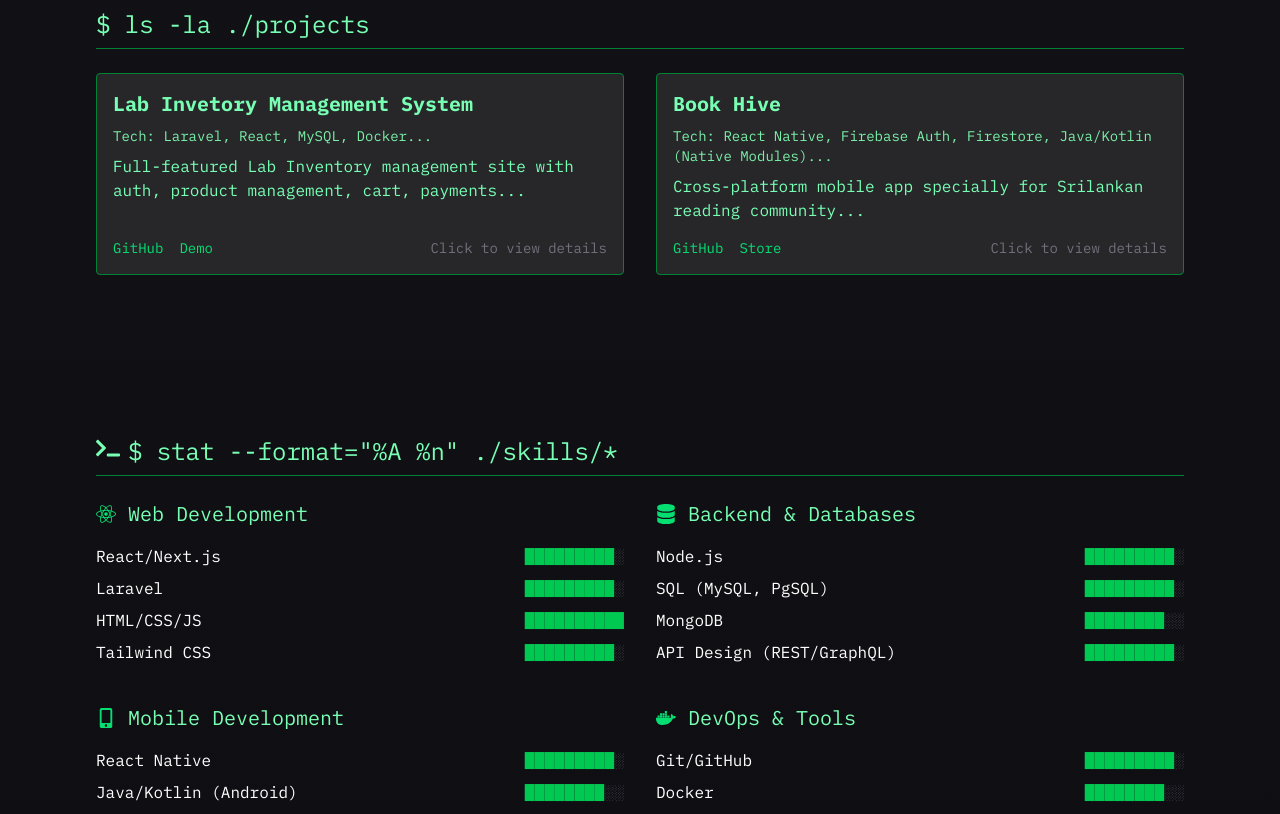
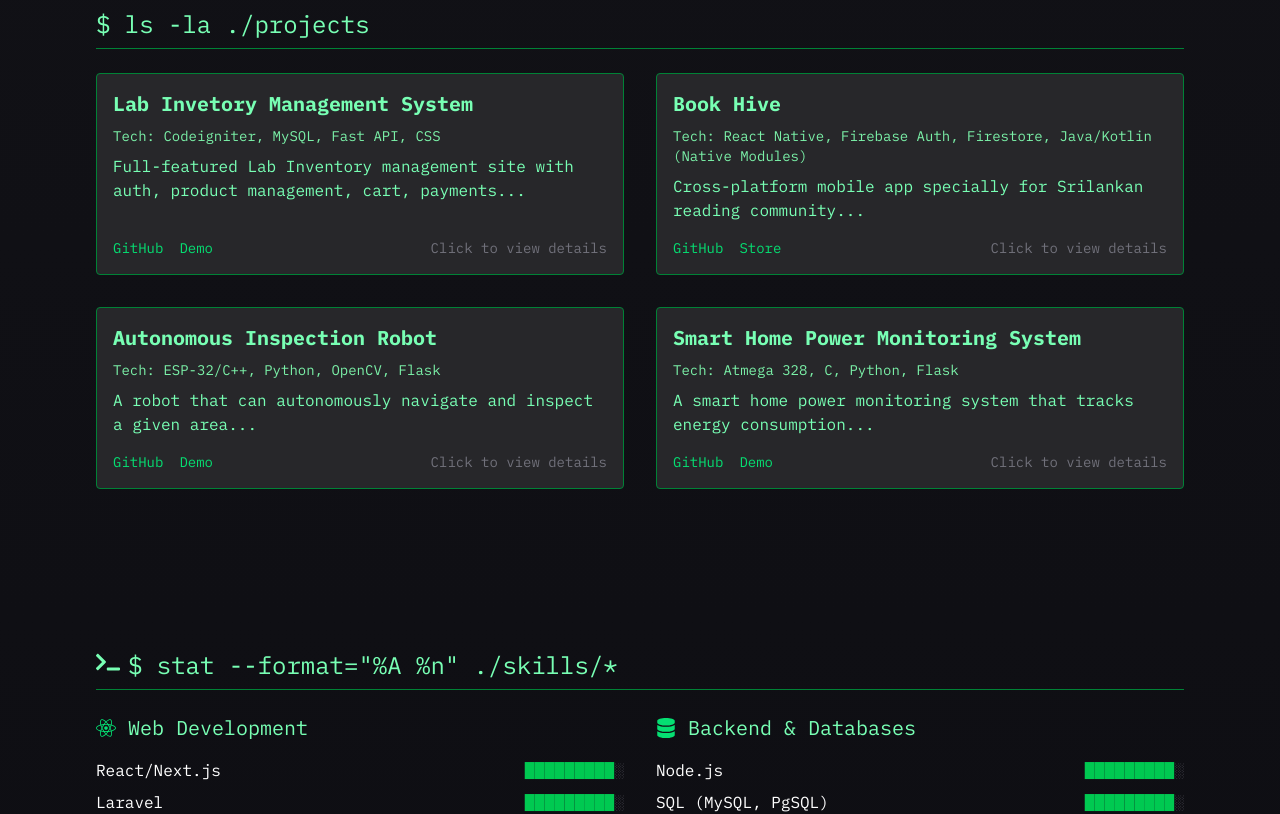
Before and after one commit to raveenadhikari/portfolio02, a Next.js app: page / in a window 1280 px wide. Shown: the part 1260-2074 px from the top of the page. Built offline with nearby package versions, Linux system fonts and the light colour scheme.

Commit message:
Added some new project sections

```diff
--- a/app/page.tsx
+++ b/app/page.tsx
@@ -637,7 +637,7 @@ echo "✓ Mentorship"`}
       <footer className="mt-20 md:mt-24 pt-6 pb-8 border-t border-green-700 text-sm text-green-300">
          {/* Flex layout for alignment, stacks vertically on mobile */}
         <div className="flex flex-col md:flex-row justify-between items-center text-center md:text-left space-y-2 md:space-y-0">
-          <p>© {new Date().getFullYear()} [Your Name] | Built w/ Next.js & Tailwind</p>
+          <p>© {new Date().getFullYear()} [Raveen Adhikari] | Built w/ Next.js & Tailwind</p>
           <p>
             $ echo &quot;Learn anything, build everything.&quot;
           </p>
--- a/app/projectsData.tsx
+++ b/app/projectsData.tsx
@@ -4,32 +4,63 @@ export const projectsData = [
       id: 'ecommerce',
       title: "Lab Invetory Management System",
       shortDescription: "Full-featured Lab Inventory management site with auth, product management, cart, payments...",
-      longDescription: "Built using Laravel for the backend API and React for the dynamic frontend. Features include user registration/login, product catalog with search/filtering, shopping cart persistence, Stripe integration for payments, and an admin panel for managing products and orders. Containerized with Docker for easy deployment.",
-      technologies: ["Laravel", "React", "MySQL", "Docker", "Stripe API", "Tailwind CSS"],
+      longDescription: "A full featured Lab Inventory management site built with Codeigniter(PHP) and MySQL as backend database. It includes user authentication, role based permissions , comprahensive admin-dashboard, easily add components using CSV files and also a QR code feature to students for look for components in the university easily.",
+      technologies: ["Codeigniter", "MySQL", "Fast API", "CSS"],
       images: [ // Add paths to your images (place them in the /public folder)
         '/images/projects/ecommerce-1.jpg',
         '/images/projects/ecommerce-2.jpg',
         '/images/projects/ecommerce-3.jpg',
       ],
       links: {
-        github: '#', // Replace with actual link
+        github: 'https://github.com/raveenadhikari/Lab-Inventory_system', // Replace with actual link
         demo: '#'    // Replace with actual link
       }
     },
     {
-      id: 'fitness-app',
+      id: 'BookHive',
       title: "Book Hive",
       shortDescription: "Cross-platform mobile app specially for Srilankan reading community...",
-      longDescription: "Developed with React Native for cross-platform compatibility (iOS/Android). Uses Firebase for backend services including authentication, Firestore database for user data storage (workouts, goals, nutrition logs), and Cloud Functions for potential background tasks. Features progress charts using a charting library and social sharing options.",
-      technologies: ["React Native", "Firebase Auth", "Firestore", "Java/Kotlin (Native Modules)", "Charting Lib"],
+      longDescription: "Developed with React Native for cross-platform compatibility and Firebase for backend services. BookHive is a mobile application designed to connect readers and book lovers in Sri Lanka. Users can share their favorite books, discover new reads, and engage with a community of fellow bibliophiles. The app features user authentication, real-time database for book listings, and a user-friendly interface for seamless navigation.As a personal project, BookHive showcases my skills in mobile app development and my passion for reading. It serves as a platform for book enthusiasts to connect, share, and explore the world of literature together.Also users can add their own books to the app and also can review and share their own opinions on books.",
+      technologies: ["React Native", "Firebase Auth", "Firestore", "Java/Kotlin (Native Modules)", ],
       images: [
-         '/images/projects/fitness-1.png',
-         '/images/projects/fitness-2.png',
+         '/images/BookHive/BookHive01.jpeg',
+         '/images/BookHive/BookHive02.jpeg',
       ],
       links: {
-        github: '#',
+        github: 'https://github.com/raveenadhikari/Book-Hive',
         store: '#' // Link to Play Store/App Store if available
       }
     },
+    {
+      id:"Autonomus Inspection Robot",
+      title: "Autonomous Inspection Robot",
+      shortDescription: "A robot that can autonomously navigate and inspect a given area...",
+      longDescription: "An autonomous inspection robot designed to navigate and inspect a given area. It utilizes advanced sensors and algorithms to map its environment, detect obstacles, and perform inspections autonomously. The robot is equipped with a camera for real-time monitoring and recognizing cracks and objects with computer vision and can be controlled remotely via a web interface. This project showcases my skills in robotics, computer vision, and remote control systems.",
+      technologies: ["ESP-32/C++", "Python", "OpenCV", "Flask"],
+      images: [
+        '/images/projects/robot-1.jpg',
+        '/images/projects/robot-2.jpg',
+        '/images/projects/robot-3.jpg',
+      ],
+      links: {
+        github: 'https://github.com/raveenadhikari/Autonomous-Inspection-Robot',
+        demo: '#', // Replace with actual link
+    }
+  },
+  {
+      id: 'Smart-Home-Power-Monitoring-System',
+      title: "Smart Home Power Monitoring System",
+      shortDescription: "A smart home power monitoring system that tracks energy consumption...",
+      longDescription: "A smart home power monitoring system that tracks energy consumption and provides real-time data to users. The system uses IoT technology to monitor power usage in different appliances and sends alerts for unusual consumption patterns. Users can access the data through a web interface, allowing them to make informed decisions about their energy usage. This project demonstrates my skills in IoT development, data analysis, and user interface design.",
+      technologies: ["Atmega 328","C", "Python", "Flask"],
+      images: [
+        '/images/projects/power-monitoring-1.jpg',
+        '/images/projects/power-monitoring-2.jpg',],
+      links: {
+        github: 'https://github.com/raveenadhikari/Smart-Energy_Meter',
+        demo: '#', // Replace with actual link
+
+      }
+  }
     // ... add detailed data for all your other projects
   ];
--- a/app/src/components/ProjectModal.tsx
+++ b/app/src/components/ProjectModal.tsx
@@ -63,15 +63,17 @@ const ProjectModal: React.FC<ProjectModalProps> = ({ project, onClose }) => {
         {/* Image Carousel/Grid (Simple Example) */}
         {project.images && project.images.length > 0 && (
           <div className="mb-6 grid grid-cols-1 sm:grid-cols-2 gap-4">
-            {project.images.map((imgSrc, index) => (
-              <div key={index} className="relative aspect-video border border-zinc-700 rounded overflow-hidden">
-                 {/* Use next/image - ensure domain is configured if using external URLs */}
-                <Image
-                  src={imgSrc}
-                  alt={`${project.title} screenshot ${index + 1}`}
-                  layout="fill" // Or fixed/intrinsic/responsive depending on need
-                  objectFit="cover" // Or contain
-                  className="bg-zinc-800" // Placeholder background
+            {project.images.map((img, i) => (
+              <div
+                key={i}
+                className="w-full flex items-center justify-center bg-zinc-900 rounded mb-4"
+                style={{ minHeight: 200 }}
+              >
+                <img
+                  src={img}
+                  alt={`Screenshot ${i + 1}`}
+                  className="rounded object-contain max-w-full max-h-[70vh] shadow-lg"
+                  style={{ background: "#18181b" }}
                 />
               </div>
             ))}
```
Also changed, not shown: public/images/BookHive/BookHive01.jpeg (added), public/images/BookHive/BookHive02.jpeg (added).
